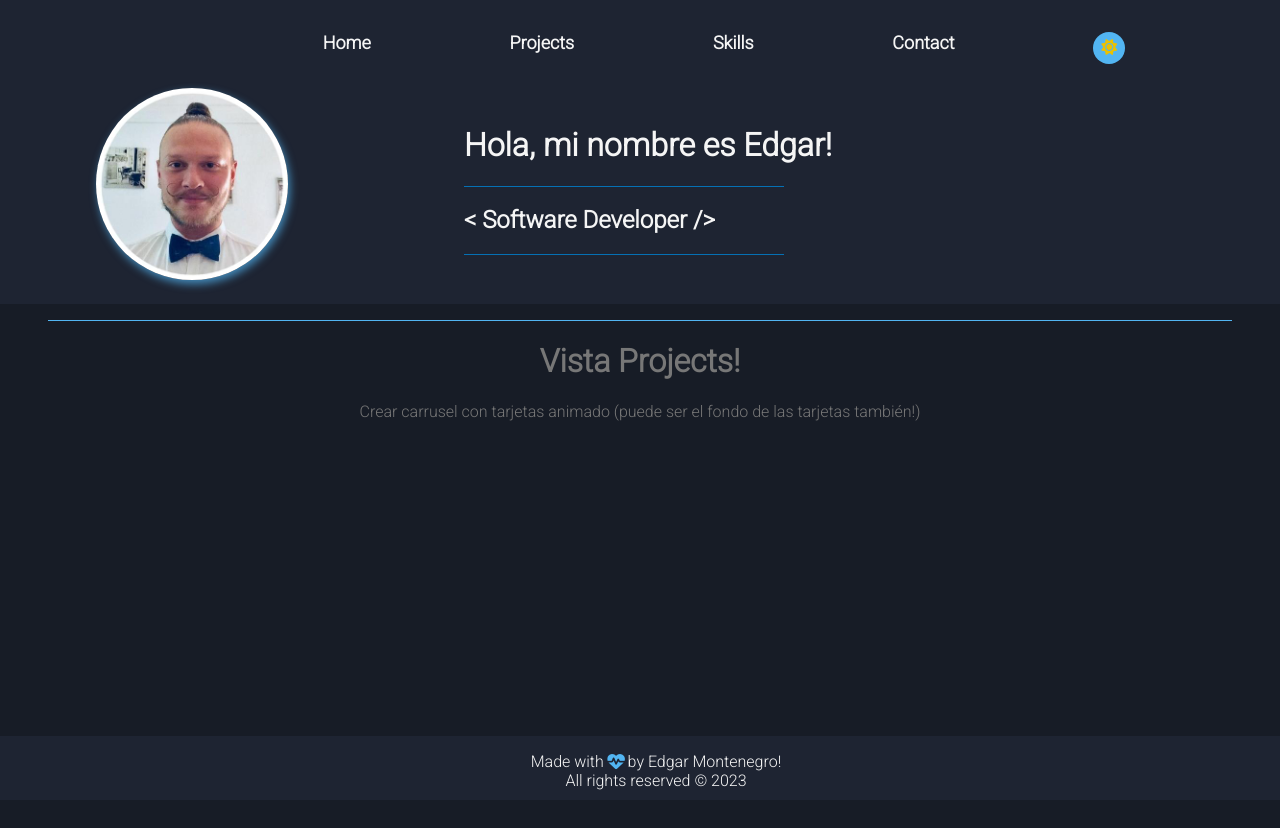
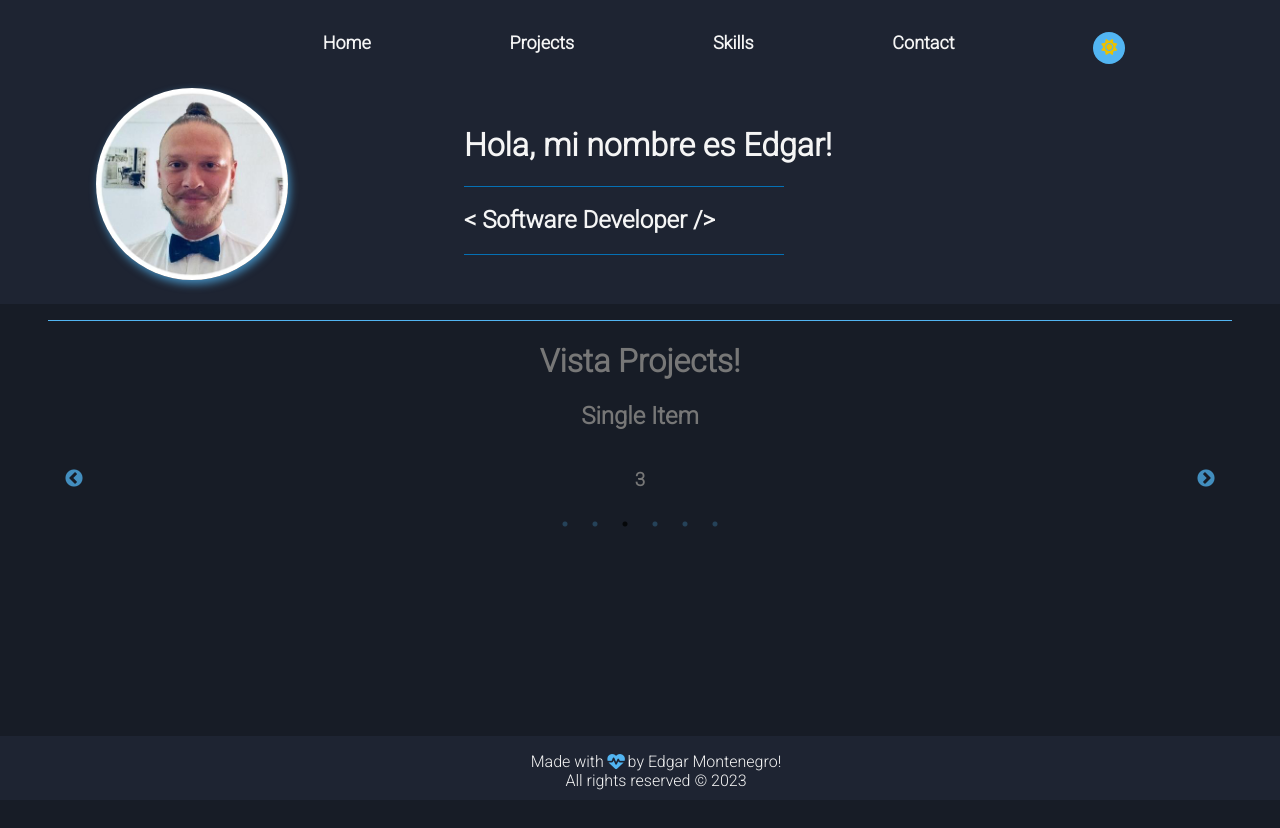
Before and after one commit to Edgarmontenegro123/portfolio, a React (Vite) app: page /projects in a window 1280 px wide. Both pictures are taken after a click on the button 1109 px from the left and 48 px from the top of the page. Shown: the top 828 px of the page. Built offline with nearby package versions, Linux system fonts and the light colour scheme.

Commit message:
🎠 Add Carousel component (react slick library) with booth modes

```diff
--- a/package.json
+++ b/package.json
@@ -13,7 +13,9 @@
     "prop-types": "^15.8.1",
     "react": "^18.2.0",
     "react-dom": "^18.2.0",
-    "react-router-dom": "^6.19.0"
+    "react-router-dom": "^6.19.0",
+    "react-slick": "^0.29.0",
+    "slick-carousel": "^1.8.1"
   },
   "devDependencies": {
     "@types/react": "^18.2.37",
--- /dev/null
+++ b/src/Components/Carousel/Carousel.jsx
@@ -0,0 +1,50 @@
+import Slider from 'react-slick';
+import 'slick-carousel/slick/slick.css';
+import 'slick-carousel/slick/slick-theme.css';
+import './Carousel.scss';
+
+const Carousel = () => {
+    const settings = {
+        dots: true,
+        infinite: true,
+        speed: 1000,
+        slidesToShow: 1,
+        slidesToScroll: 1,
+        autoplay: true,
+        lazyLoad: true,
+        centerMode: true,
+        adaptiveHeight: true,
+        fade: true,
+        arrows: true,
+        autoplaySpeed: 3000,
+        className: 'slides'
+    }
+
+
+    return (
+        <div id='myCarousel'>
+            <h2> Single Item</h2>
+            <Slider {...settings} >
+                <div>
+                    <h3>1</h3>
+                </div>
+                <div>
+                    <h3>2</h3>
+                </div>
+                <div>
+                    <h3>3</h3>
+                </div>
+                <div>
+                    <h3>4</h3>
+                </div>
+                <div>
+                    <h3>5</h3>
+                </div>
+                <div>
+                    <h3>6</h3>
+                </div>
+            </Slider>
+        </div>
+    );
+}
+export default Carousel
--- /dev/null
+++ b/src/Components/Carousel/Carousel.scss
@@ -0,0 +1,15 @@
+@import '../../index.scss';
+
+.slides{
+  position: relative;
+  .slick-prev, button, .slick-arrow, .slick-prev:before, .slick-next:before{
+    color: $textMed;
+    top: 50%;
+  }
+  .slick-prev {
+    left: 5%;
+  }
+  .slick-next {
+    right: 5%;
+  }
+}
--- a/src/Components/DarkThemeButton/DarkThemeButton.scss
+++ b/src/Components/DarkThemeButton/DarkThemeButton.scss
@@ -51,6 +51,14 @@ body.darkMode{
   .divHome__card {
     background-color: rgba(0, 0, 0, 0);
   }
+  .slides{
+    .slick-dots, li, button:before{
+      color: $backgroundBlueLight;
+    }
+    .slick-prev, button, .slick-arrow, .slick-prev:before, .slick-next:before{
+      color: $backgroundBlueLight;
+    }
+  }
 }
 
 body.lightMode{
@@ -79,6 +87,14 @@ body.lightMode{
   .divHome__card {
     background-color: rgba(0, 0, 0, 0);
   }
+  .slides{
+    .slick-prev, button, .slick-arrow, .slick-prev:before, .slick-next:before{
+      color: $buttonRedLight;
+      &:hover{
+        color: $buttonRedDark;
+      }
+    }
+  }
 }
 
 @media screen and (max-width: 800px) {
--- a/src/Views/Projects/Projects.jsx
+++ b/src/Views/Projects/Projects.jsx
@@ -1,6 +1,7 @@
 import AnimatedBackground from "../../Components/AnimatedBackground/AnimatedBackground.jsx";
+import Carousel from "../../Components/Carousel/Carousel.jsx";
 import Footer from "../../Components/Footer/Footer.jsx";
-import './Projects.scss'
+import './Projects.scss';
 
 const Projects = () => {
     return(
@@ -9,7 +10,7 @@ const Projects = () => {
                 <hr className='divSkills__divider'/>
                 <div className='divProjects'>
                     <h1>Vista Projects!</h1>
-                    <span>Crear carrusel con tarjetas animado (puede ser el fondo de las tarjetas también!)</span>
+                    <Carousel/>
                 </div>
                 <Footer/>
             </AnimatedBackground>
--- a/src/Views/Skills/Skills.jsx
+++ b/src/Views/Skills/Skills.jsx
@@ -20,8 +20,8 @@ const Skills = () => {
             <AnimatedBackground>
                 <div className='divSkills'>
                     <hr className='divSkills__divider'/>
-                    <h2 className='divSkills__title'>Creo en construir experiencias significativas para los usuarios a través de interfaces intuitivas
-                        y elegantes!</h2>
+                    <h2 className='divSkills__title'>Creo en construir experiencias significativas para los usuarios a
+                        través de interfaces intuitivas y elegantes!</h2>
                     <hr className='divSkills__divider'/>
                     <ul className='divSkills__list'>{listItems}</ul>
                 </div>
```
Also changed, not shown: src/Constants/ProjectsFiles.jsx (added, +29 -0 lines), 1 other file (tests, documents, lock files or other folders).
